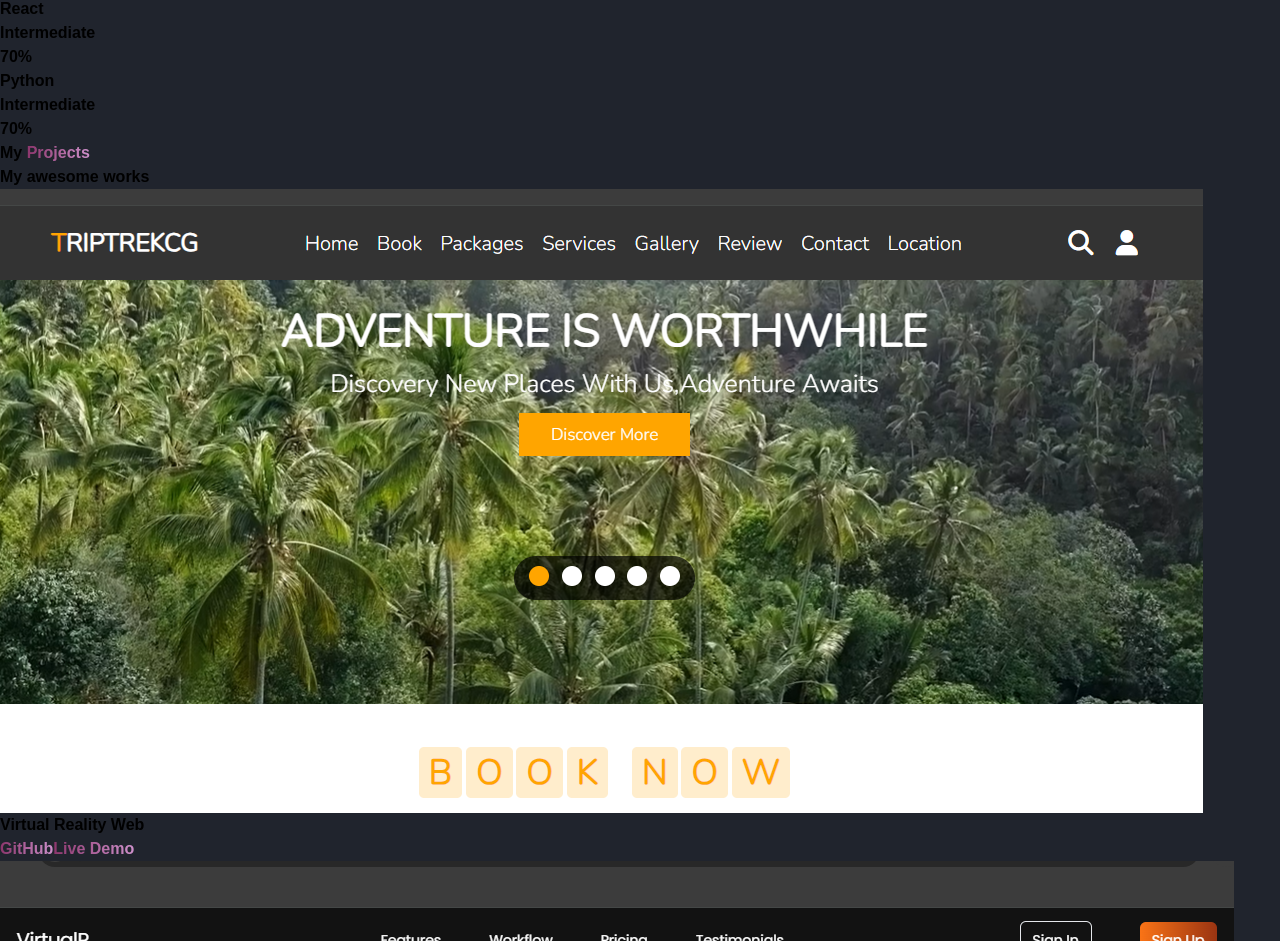
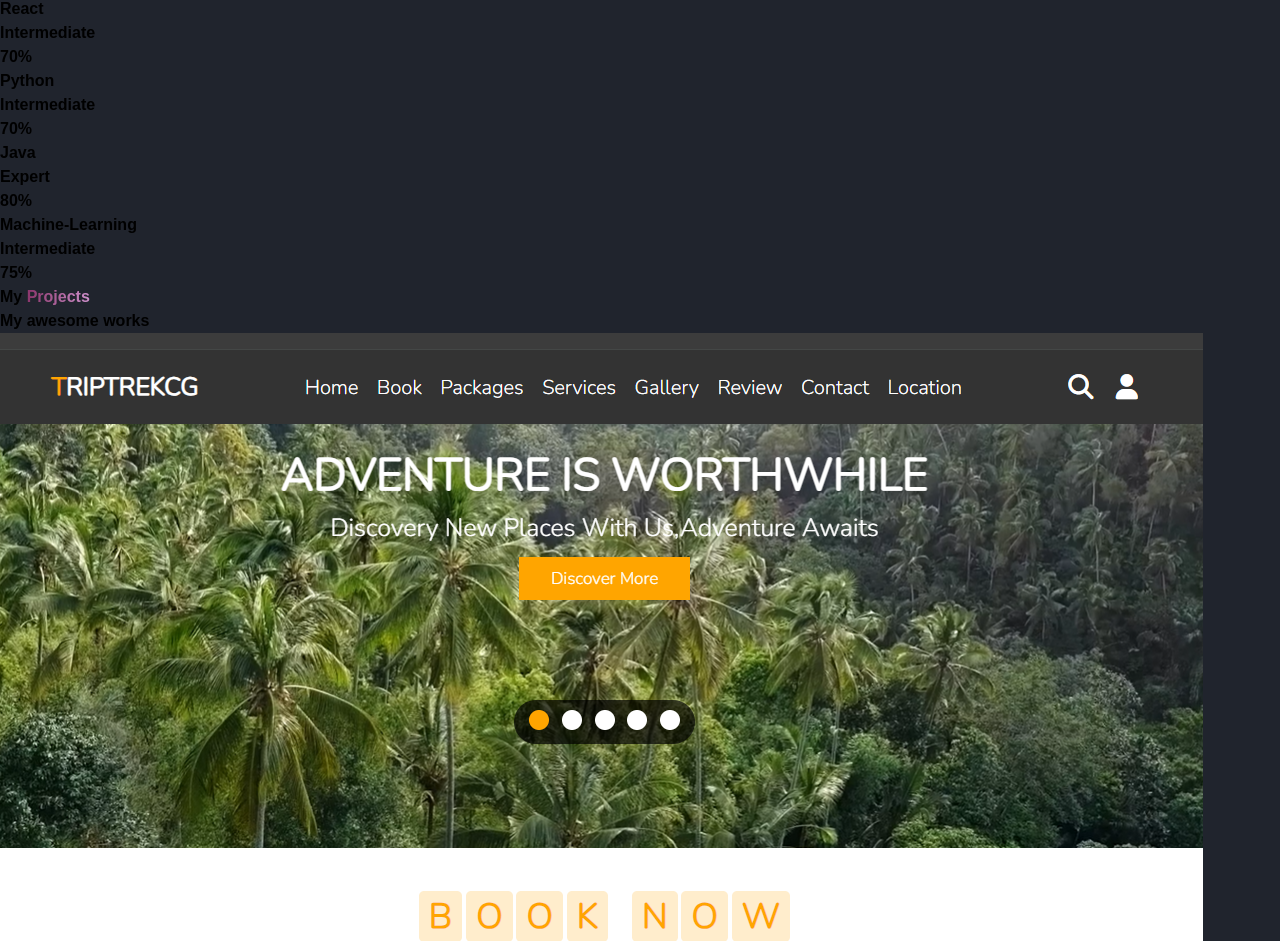
Before and after one commit to Sakshiv123/portfolio, a React (Vite) app: page / in a window 1280 px wide. Shown: the part 1275-2216 px from the top of the page. Built offline with nearby package versions, Linux system fonts and the light colour scheme.

Commit message:
Skills.jsx

```diff
--- a/src/Component/Skills.jsx
+++ b/src/Component/Skills.jsx
@@ -72,6 +72,8 @@ const Skills = () => {
     { name: "JavaScript", level: "Advanced", count: 80 },
     { name: "React", level: "Intermediate", count: 70 },
     { name: "Python", level: "Intermediate", count: 70 },
+     { name: "Java", level: "Expert", count: 80 },
+     { name: "Machine-Learning", level: "Intermediate", count: 75 },
   ];
 
   return (
```
